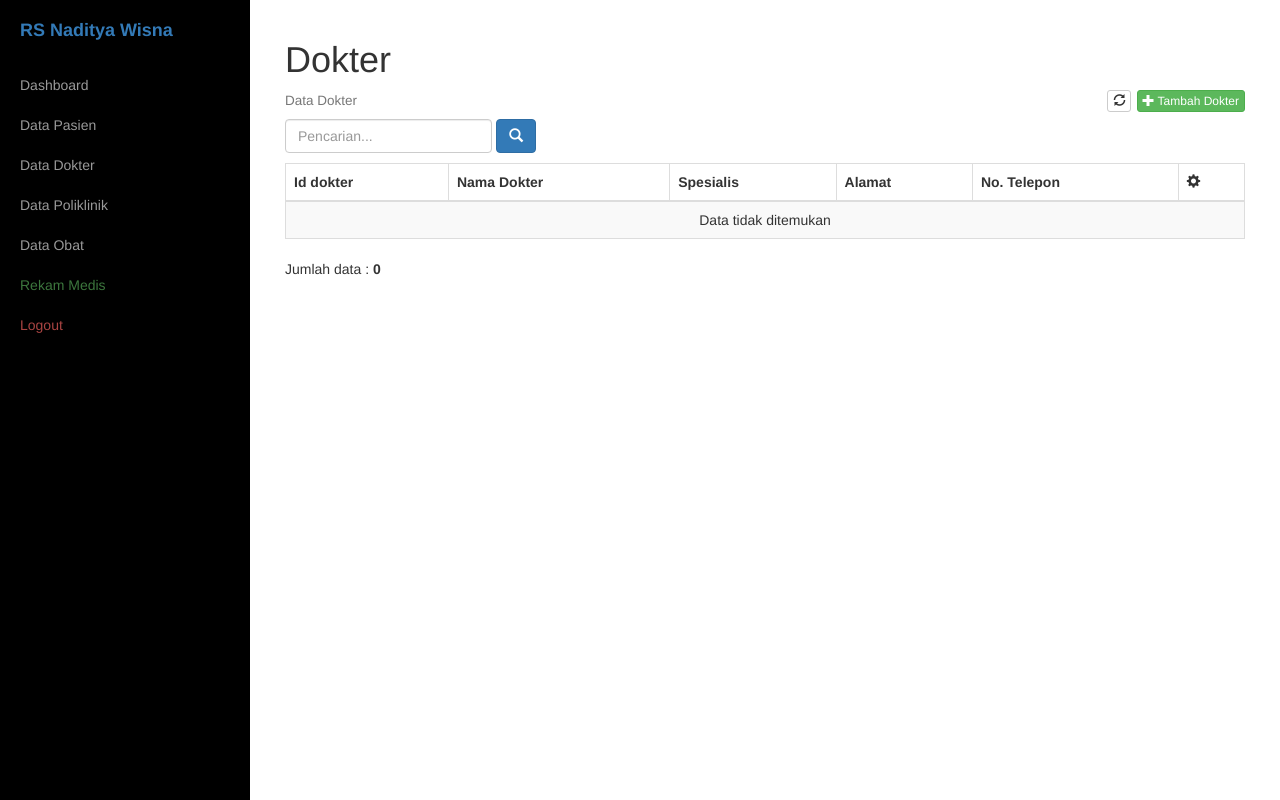
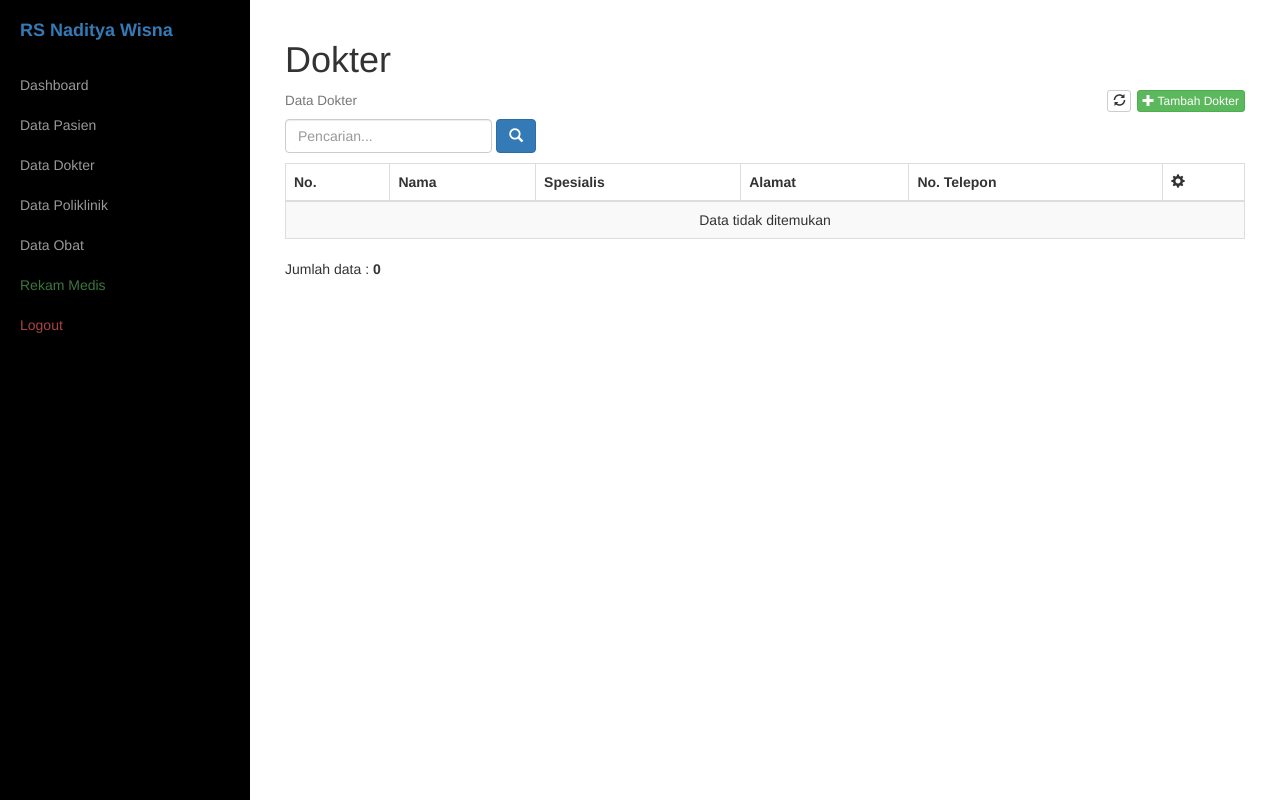
Before and after one commit to Danazzz/rekam_medis, a PHP site: page /Klp3_ProjectWeb/dokter/data.php in a window 1280 px wide. Run offline with PHP 8.4, Linux system fonts and the light colour scheme; a user stored in the database is signed in; data that the repository does not hold is empty.

Commit message:
merubah line 26 dan 27

```diff
--- a/dokter/data.php
+++ b/dokter/data.php
@@ -23,8 +23,8 @@
 			<table class="table table-bordered table-striped table-hover">
 				<thead>
 					<tr>
-						<th>Id dokter</th>
-						<th>Nama Dokter</th>
+						<th>No.</th>
+						<th>Nama</th>
 						<th>Spesialis</th>
                         <th>Alamat</th>
                         <th>No. Telepon</th>
@@ -67,7 +67,7 @@
 						if(mysqli_num_rows($sql_dokter) > 0){
 							while($data = mysqli_fetch_array($sql_dokter)){ ?>
 								<tr>
-									<td><?= $data['id_dokter']; ?></td>
+									<td><?= $no++; ?>.</td>
 									<td><?= $data['nama_dokter']; ?></td>
 									<td><?= $data['spesialis']; ?></td>
                                     <td><?= $data['alamat']; ?></td>
```
